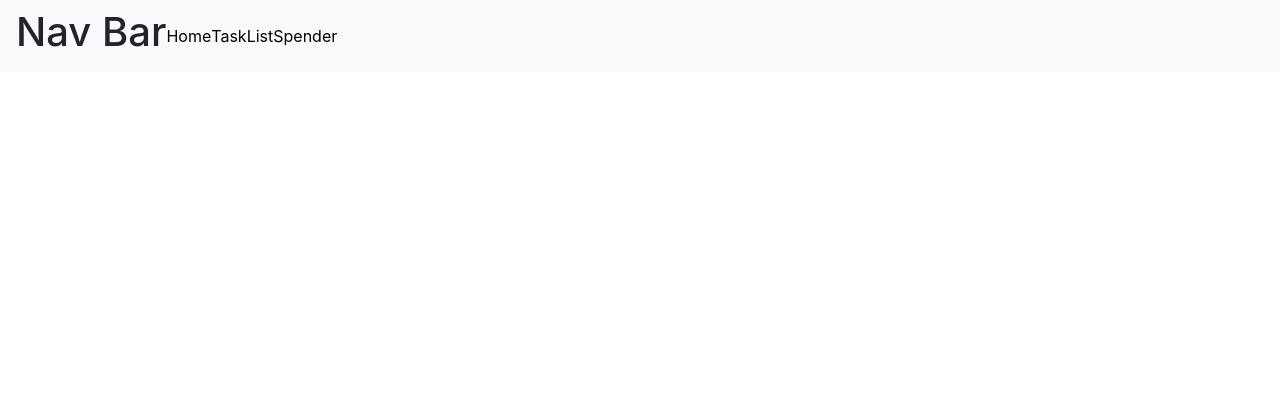
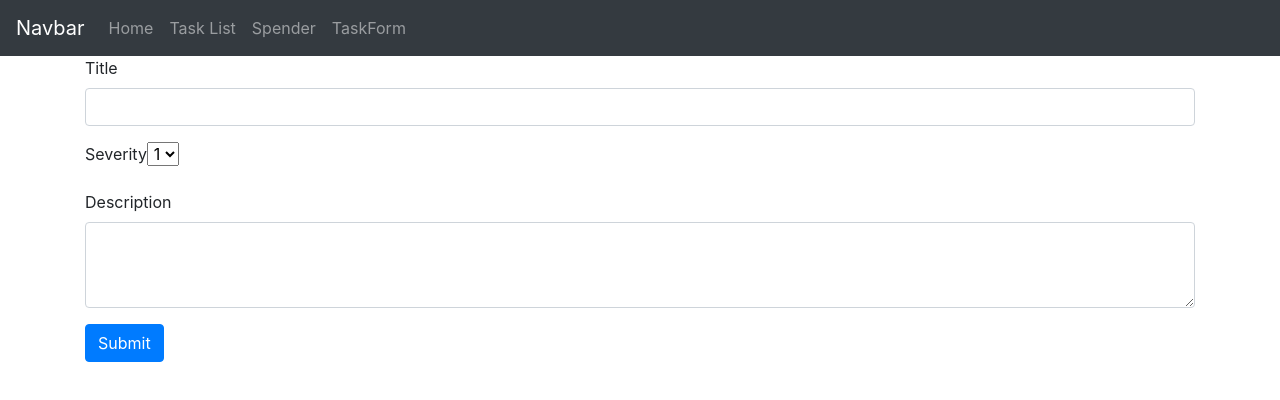
Before and after one commit to soterq/React, a React (Create React App) app in the folder counter-app/: page /taskForm in a window 1280 px wide. Shown: the top 400 px of the page. Built offline with nearby package versions, Linux system fonts and the light colour scheme.

Commit message:
added TaskForm

```diff
--- a/counter-app/package.json
+++ b/counter-app/package.json
@@ -8,6 +8,7 @@
     "@testing-library/user-event": "^7.2.1",
     "bootstrap": "^4.1.1",
     "react": "^16.13.1",
+    "react-bootstrap": "^1.3.0",
     "react-dom": "^16.13.1",
     "react-router-dom": "^5.2.0",
     "react-scripts": "3.4.3",
--- a/counter-app/src/App.css
+++ b/counter-app/src/App.css
@@ -36,3 +36,8 @@
     transform: rotate(360deg);
   }
 }
+
+.severity-Block {
+  text-align: center;
+  left: 20px;
+}
--- a/counter-app/src/App.js
+++ b/counter-app/src/App.js
@@ -10,6 +10,7 @@ import {
 import TaskList from './components/taskList'
 import Spender from './components/spender'
 import Program from './components/program'
+import TaskForm from './components/taskForm'
 class App extends Component {
 
 
@@ -23,6 +24,7 @@ class App extends Component {
               <Route path="/home" component ={Program}></Route>
                   <Route path="/tasklist" component ={TaskList}></Route>
                   <Route path="/spender" component ={Spender}></Route>
+                  <Route path="/taskForm" component ={TaskForm}></Route>
               </Switch>
     </Router>
 
--- a/counter-app/src/components/navbar.jsx
+++ b/counter-app/src/components/navbar.jsx
@@ -1,53 +1,27 @@
 import React, { Component } from 'react';
-// import {BroswerRoute as Route , Switch, Link , Redirect, Router} from 'react-router-dom';
+import { Nav,Navbar } from "react-bootstrap";
 import {Link} from "react-router-dom";
 
-import App from '../App'
-import TaskList from './taskList'
 
-class NavBar extends Component {
-
+class NavigationBar extends Component {
   render() {
     const navStyle ={
       color: 'black'
 
     };
     return (
-      <nav className="navbar navbar-expand-lg navbar-light bg-light" >
-      <h1>Nav Bar</h1>
-      <button className="navbar-toggler" type="button" data-toggle="collapse" data-target="#navbarNav" aria-controls="navbarNav" aria-expanded="false" aria-label="Toggle navigation">
-        <span className ="navbar-toggler-icon"></span>
-      </button>
-      <div className="collapse navbar-collapse" id="navbarNav">
-        <ul className="navbar-nav">
-        <Link style={navStyle}to="/home">
-          <li className="nav-item active">
-          {/* <button className="btn btn-outline-success" type="button"> */}
-            {/* </button> */}
-            Home
-          </li>
-         </Link>
-        <Link style={navStyle}to="/tasklist">
-          <li className="nav-item active">
-          {/* <button className="btn btn-outline-success" type="button"> */}
-            {/* </button> */}
-            TaskList
-          </li>
-         </Link>
-         <Link style={navStyle}to="/spender">
-          <li className="nav-item active">
-          {/* <button className="btn btn-outline-success" type="button"> */}
-            {/* </button> */}
-            Spender
-          </li>
-         </Link>
-
-        </ul>
-      </div>
-    </nav>
-
-  );
+        <div>
+  <Navbar bg="dark" variant="dark">
+    <Navbar.Brand href="#home">Navbar</Navbar.Brand>
+    <Nav className="mr-auto">
+      <Nav.Link href="/home">Home</Nav.Link>
+      <Nav.Link href="/tasklist">Task List</Nav.Link>
+      <Nav.Link href="/spender">Spender</Nav.Link>
+      <Nav.Link href="/taskForm">TaskForm</Nav.Link>
+    </Nav>
+  </Navbar>
+        </div>);
   }
 }
 
-export default NavBar
+export default NavigationBar
--- /dev/null
+++ b/counter-app/src/components/taskForm.jsx
@@ -0,0 +1,33 @@
+import React, { Component } from 'react';
+class TaskForm
+ extends Component {
+
+    render() {
+        return (<div className="container">
+        <form>
+  <div class="form-group">
+  <label for="title">Title</label>
+    <input class="form-control" id="title" rows="3"></input>
+  </div>
+  <div class="form-group">
+  <div className="container" />
+    <label for="exampleFormControlSelect2">Severity</label>
+    <select name="cars" id="severitylevel" className="severity-Block">
+    <option value="volvo">1</option>
+    <option value="saab">2</option>
+    <option value="opel">3</option>
+
+  </select>
+  </div>
+  <div class="form-group">
+    <label for="exampleFormControlTextarea1">Description</label>
+    <textarea class="form-control" id="exampleFormControlTextarea1" rows="3"></textarea>
+  </div>
+  <button type="submit" class="btn btn-primary">Submit</button>
+</form>
+        </div>  );
+    }
+}
+
+export default TaskForm
+;
```
Also changed, not shown: 1 other file (tests, documents, lock files or other folders).
